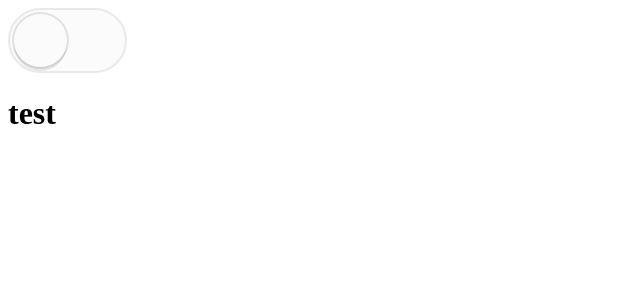
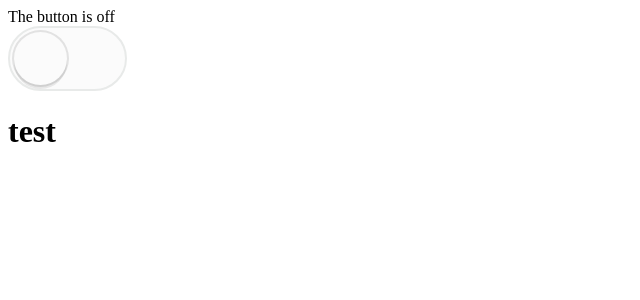
Before and after one commit to Polyhistor/React-Advanced-Patterns, a React (Create React App) app in the folder advanced-react/: page / in a window 1280 px wide. Shown: the top 300 px of the page, without its empty margins (0-640 px from the left). Built offline with nearby package versions, Linux system fonts and the light colour scheme.

Commit message:
shallow merge and react clone

```diff
--- a/advanced-react/src/Toggle.tsx
+++ b/advanced-react/src/Toggle.tsx
@@ -2,7 +2,8 @@ import React, { useState } from 'react';
 
 import { Switch } from './Switch';
 
-const Toggle = ({ onToggle }: any) => {
+const Toggle = ({ onToggle, children }: any) => {
+  console.log(children);
   const [on, setOn] = useState(false);
 
   const toggle = () => (
@@ -12,17 +13,31 @@ const Toggle = ({ onToggle }: any) => {
     })()
   );
 
-  return (
-    <div>
-      <Switch on={on} onClick={() => toggle()}></Switch>
-    </div>
+  return React.Children.map(children, (childElement) =>
+    React.cloneElement(childElement, {
+      on,
+      toggle,
+    })
   );
 };
+
+// extending our functional component object
+Toggle.On = ({ on, children }: any) => (on ? children : null);
+Toggle.Off = ({ on, children }: any) => (on ? null : children);
+Toggle.Button = ({ on, toggle, ...props }: any) => (
+  <Switch on={on} onClick={toggle} {...props}></Switch>
+);
 
 const Usage = ({
   onToggle = (...args: any[]): void => console.log('onToggle', ...args),
 }): any => {
-  return <Toggle onToggle={onToggle} />;
+  return (
+    <Toggle onToggle={onToggle}>
+      <Toggle.On>The button is on</Toggle.On>
+      <Toggle.Off>The button is off</Toggle.Off>
+      <Toggle.Button></Toggle.Button>
+    </Toggle>
+  );
 };
 
 Usage.title = 'Build Toggle';
```
